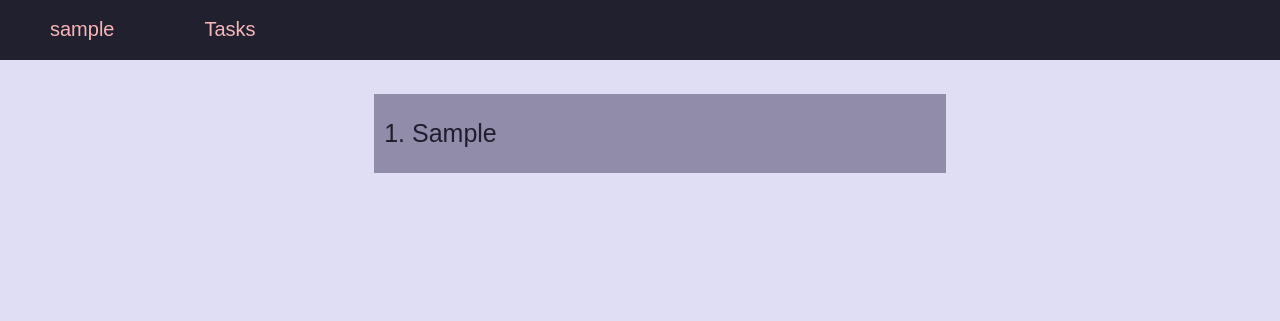
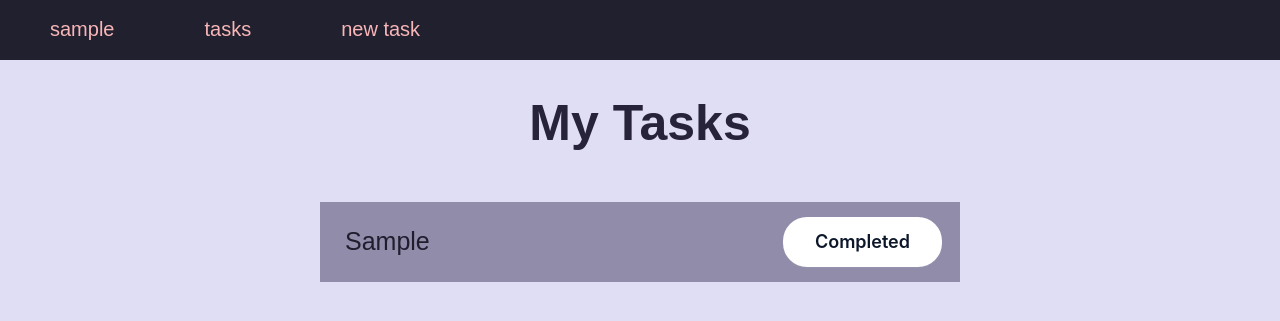
Before and after one commit to trolchiha/Flask-Task-Manager, a Flask app: page / in a window 1280 px wide. Shown: the top 321 px of the page. Run offline with Flask 3, Linux system fonts and the light colour scheme; a user stored in the database is signed in; tables that the repository leaves empty hold one stand-in row (values such as "Sample post").

Commit message:
added new task template and task status

```diff
--- a/app/static/css/styles.css
+++ b/app/static/css/styles.css
@@ -10,6 +10,10 @@ html, body {
 a {
     color: #0059b2;
     text-decoration: none;
+}
+
+a:hover{
+    color: #393553;
 }
 
 •clear {
@@ -158,22 +162,6 @@ ul.mainmenu li a:hover {
     transform: translateY(-2px);
 }
 
-.container{
-    /* border: 5px solid; */
-    margin: auto;
-    width: 40%;
-    padding: 25px 38px;
-    font-size: 25px;
-    transition: all .2s ease-in-out;
-    background-color: #908caa;
-    color: #1f1d2e;
-}
-
-.container:hover{
-    background-color: #6e6a86;
-    transform: scale(1.05);
-}
-
 .profileBtn {
     /* display: block; */
     margin-left: auto;
@@ -231,3 +219,98 @@ ul.mainmenu li a:hover {
     z-index: 1;
     resize: none;
   }
+
+
+  .container{
+    /* border: 5px solid; */
+    margin: center;
+    width: 45%;
+    max-height: 50px;
+    padding: 15px 40px;
+    font-size: 25px;
+    background-color: #908caa;
+    color: #1f1d2e;
+    display: inline-block;
+    white-space: nowrap;
+    overflow: hidden;
+    text-overflow: ellipsis;
+}
+
+
+.element:hover{
+    color: #444064;
+}
+
+.element {
+    white-space: nowrap;
+    overflow: hidden;
+    text-overflow: ellipsis;
+    width: 80%;
+    float: left;
+    margin: 25px;
+    margin-right: 0;
+    color: #1f1d2e;
+  }
+
+.cntr{
+    width: 50%;
+    height: 80px;
+    background-color: #908caa;
+    font-size: 25px;
+    margin: 15px auto;
+    display: flex;
+    justify-content: center;
+    align-items: center;
+
+}
+
+
+.buttonClass {
+    font-size:15px;
+    width:140px;
+    height:50px;
+    /* border-width:1px; */
+    background:#6e6a86;
+    float: right;
+    margin: 15px;
+  }
+
+  .buttonClass:hover {
+    background: #0688fa
+  }
+
+.button-81 {
+  background-color: #fff;
+  border: 0 solid #e2e8f0;
+  border-radius: 1.5rem;
+  box-sizing: border-box;
+  color: #0d172a;
+  cursor: pointer;
+  display: inline-block;
+  font-family: "Basier circle",-apple-system,system-ui,"Segoe UI",Roboto,"Helvetica Neue",Arial,"Noto Sans",sans-serif,"Apple Color Emoji","Segoe UI Emoji","Segoe UI Symbol","Noto Color Emoji";
+  font-size: 1.1rem;
+  font-weight: 600;
+  line-height: 1;
+  padding: 1rem 1.6rem;
+  text-align: center;
+  text-decoration: none #0d172a solid;
+  text-decoration-thickness: auto;
+  transition: all .1s cubic-bezier(.4, 0, .2, 1);
+  box-shadow: 0px 1px 2px rgba(166, 175, 195, 0.25);
+  user-select: none;
+  -webkit-user-select: none;
+  touch-action: manipulation;
+  margin: 18px;
+}
+
+.button-81:hover {
+  background-color: #1f1d2e;
+  color: #fff;
+}
+
+@media (min-width: 768px) {
+  .button-81 {
+    font-size: 1.125rem;
+    padding: 1rem 2rem;
+  }
+}
--- a/app/templates/base.html
+++ b/app/templates/base.html
@@ -5,8 +5,9 @@
     <title> {{ title }}</title>
     {%- block mainmenu -%}
     <ul class="mainmenu">
-        <li><a href="/profile">{{current_user}}</a></li>
-        <li><a href="/">Tasks</a></li>
+        <li><a href="{{url_for('views.profile', user_id=current_user.id)}}">{{current_user}}</a></li>
+        <li><a href="{{url_for('views.home')}}">tasks</a></li>
+        <li><a href="{{url_for('views.create_task')}}">new task</a></li>
     </ul>
     {% endblock mainmenu -%}
 </head>
--- a/app/templates/tasks.html
+++ b/app/templates/tasks.html
@@ -4,14 +4,30 @@
 {% for cat, msg in get_flashed_messages(True) %}
     <div class="flash {{ cat }}">{{ msg }}</div>
 {% endfor %}
-<ol type = "1">
+<h1 class="title" style="text-align: center;">My Tasks</h1>
+<!-- <ol type = "1"> -->
     {% for task in tasks %}
-    <br>
-    <a href="{{url_for('views.task', task_id=task.id)}}" style="color: #1f1d2e;">
-        <div class="container">
-            <li>{{ task.data }}</li>
+
+        <div class="cntr">
+            <!-- <li> -->
+            {% if task.status == false %}
+                <a href="{{url_for('views.task', task_id=task.id)}}" style="text-decoration: line-through;" class="element">
+                {{ task.data }}
+                </a>
+            {% else %}
+                <a href="{{url_for('views.task', task_id=task.id)}}" class="element">
+                {{ task.data }}
+                </a>
+            {% endif %}
+            <form method="post">
+                {% if task.status == false %}
+                <button class="button-81" value="{{ task.id }}" name="button">Uncompleted</button>
+                {% else %}
+                <button class="button-81" value="{{ task.id }}" name="button">Completed</button>
+                {% endif %}
+            </form>
+            <!-- </li> -->
         </div>
-    </a>
     {% endfor %}
-</ol>
+<!-- </ol> -->
 {% endblock %}
--- a/app/views.py
+++ b/app/views.py
@@ -5,11 +5,21 @@ from werkzeug.security import generate_password_hash, check_password_hash
 
 views = Blueprint('views', __name__)
 
-@views.route('/')
+@views.route('/', methods=['GET', 'POST'])
 @login_required
 def home():
     user_id=current_user.id
     tasks = Task.query.filter_by(user_id=user_id).all()
+    if request.method == "POST":
+        task_id = request.form['button']
+        task = Task.query.get_or_404(task_id)
+
+        if task.status is False:
+            task.status = True
+        else:
+            task.status = False
+        db.session.commit()
+        return redirect(url_for('views.home'))
 
     return render_template('tasks.html', title="Tasks", tasks=tasks)
 
@@ -70,6 +80,20 @@ def delete_task(task_id):
     flash('Your task was deleted!', category='success')
     return redirect(url_for('views.home'))
 
+
+@views.route('/task-create', methods=['GET', 'POST'])
+@login_required
+def create_task():
+    if request.method == "POST":
+        data = request.form['data']
+        new_task = Task(data=data, user_id=current_user.id)
+        db.session.add(new_task)
+        db.session.commit()
+
+        return redirect(url_for('views.home'))
+
+    return render_template('create-task.html', title="New task")
+
 def check_password(password, new_password, old_password):
 
     if not check_password_hash(old_password, password):
```
Also changed, not shown: app/templates/create-task.html (added, +14 -0 lines).
